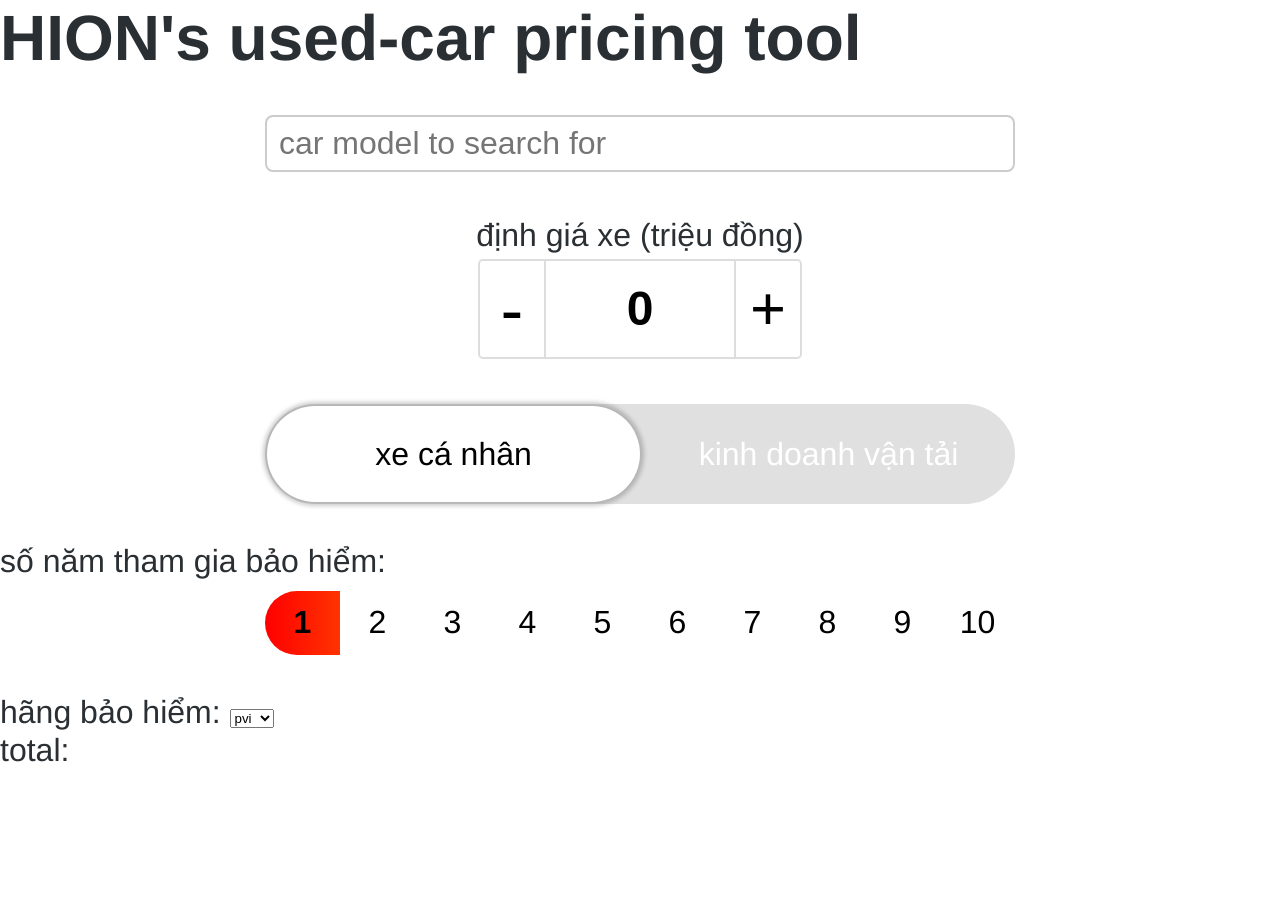
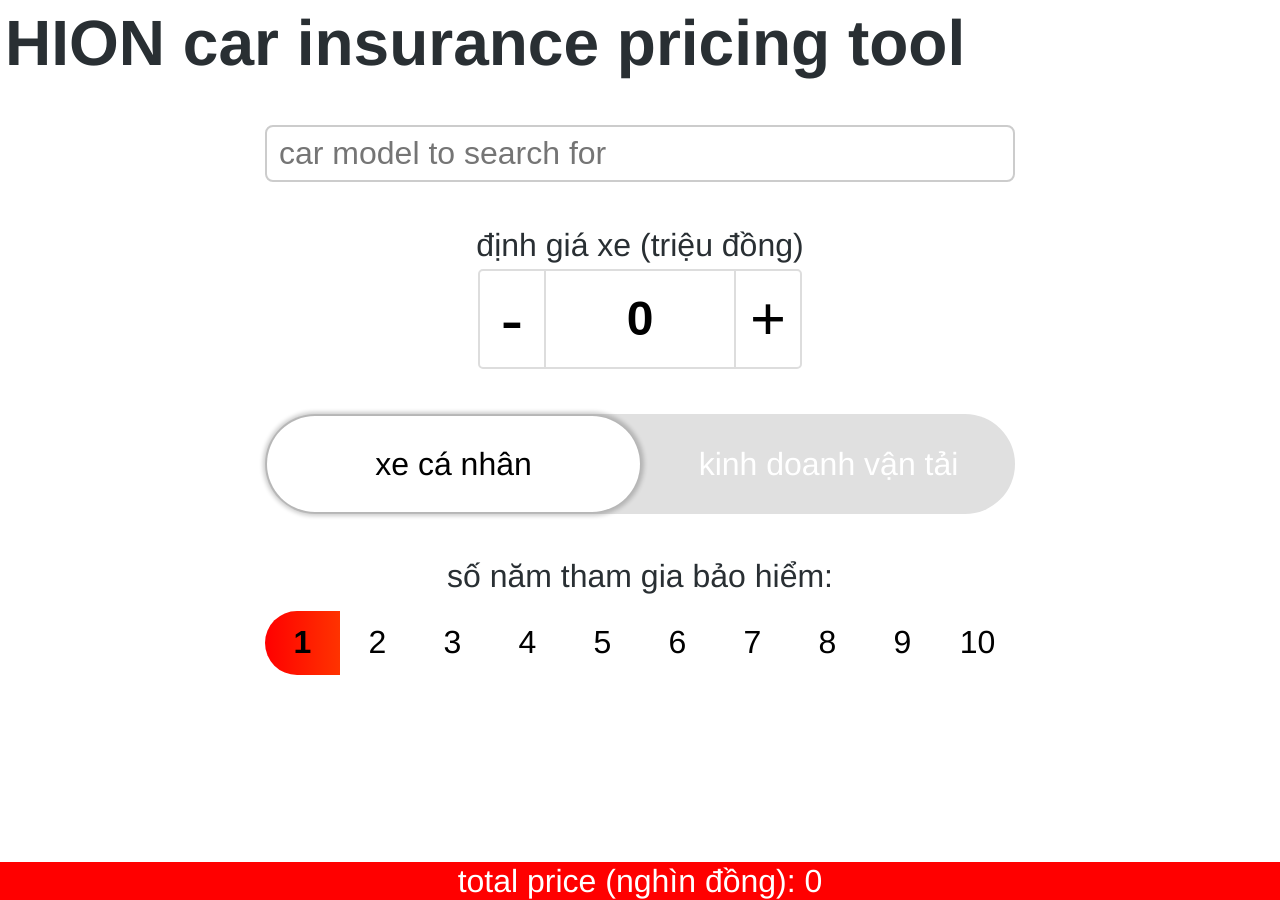
Before and after one commit to ttvi/ttvi.github.io, a Jekyll site: the page index.html, which Jekyll copies as it is, in a window 1280 px wide. Built offline with Jekyll 4.4.1, drawn with Linux system fonts in a browser that asks for light colours; some of the changed lines change nothing that is shown.

Commit message:
feat: add footer

```diff
--- /dev/null
+++ b/css/footer.css
@@ -0,0 +1,10 @@
+.footer {
+   position: fixed;
+   left: 0;
+   bottom: 0;
+   width: 100%;
+   background-color: red;
+   color: white;
+   text-align: center;
+   z-index: 20;
+}
--- a/css/slider.css
+++ b/css/slider.css
@@ -11,6 +11,7 @@
   border-radius: 32vw;
   box-sizing: border-box;
   background: linear-gradient(to right, #f00, #ff0, #0f0);
+  -webkit-tap-highlight-color: transparent;
 }
 
 .years input {
--- a/css/toggle.css
+++ b/css/toggle.css
@@ -3,6 +3,7 @@
   height: 20vw;
   max-height: 100px;
   font-size: min(5vw, 32px);
+  -webkit-tap-highlight-color: transparent;
 }
 .custom-checkbox input#status {
   display: none;
--- a/index.html
+++ b/index.html
@@ -6,6 +6,7 @@
   <link rel="stylesheet" href="css/toggle.css">
   <link rel="stylesheet" href="css/slider.css">
   <link rel="stylesheet" href="css/price.css">
+  <link rel="stylesheet" href="css/footer.css">
   <meta http-equiv="Content-Type" content="text/html; charset=utf-8">
   <meta name="viewport" content="width=device-width, initial-scale=1.0">
 </head>
@@ -13,145 +14,8 @@
   <script src="https://ajax.googleapis.com/ajax/libs/jquery/3.7.1/jquery.min.js"></script>
   <script src="https://twitter.github.io/typeahead.js/js/handlebars.js"></script>
   <script src="js/typeahead.bundle.js"/></script>
-
-  <script>
-
-    const MAX_COUNT = 10;
-    const MILLION = 1000000;
-    const BILLION = 1000000000;
-
-    let isCommercial = false;
-    let years = 1;
-    let provider = "vbi"
-
-    let modelPrice = 0;
-    let modelName = "";
-    let modelYear = 0;
-    let modelAge = 0;
-
-    function priceToString(priceString) {
-      let result = ""
-      const price = Number(priceString)
-      const bn = ~~(price / BILLION)
-      if (bn > 0) {
-        result += `${bn} tỷ `
-        const ml = ~~((price - bn*BILLION)/MILLION)
-        result += `${ml} triệu`
-      } else {
-        const ml = ~~(price / MILLION)
-        result += `${ml} triệu`
-      }
-      return result
-    }
-
-    function getRoundUpPrice() {
-      return ~~(modelPrice / MILLION);
-    }
-
-    const dict = new Map()
-    const keys = new Array()
-
-    console.log("size:", dict.size);
-    fetch("/data/index.csv")
-      .then(res => res.text())
-      .then(text => {
-        const lines = text.split(/\r\n|\n/)
-        lines.forEach((line, id) => {
-          const arr = line.split(/,/)
-          dict.set(arr[0].toLowerCase(), arr[1])
-          keys.push(arr[0].toLowerCase())
-        });
-        console.log("size:", dict.size);
-      })
-
-    function findMatches(data, q) {
-      console.log("query:", q)
-      var matches = [];
-      // iterate through the pool of strings and for any string that
-      // contains the substring `q`, add it to the `matches` array
-      data.forEach((str, i) => {
-        if (str.indexOf(q) >= 0) {
-          matches.push(str);
-        }
-      });
-      return matches;
-    };
-
-    const updateTotalPrice = () => {
-      console.log("commercial:", isCommercial);
-      console.log("years:", years);
-      console.log("provider:", provider);
-      document.getElementById("totalPrice").innerHTML = modelPrice*(isCommercial ? 0.012 : 0.011);
-    }
-
-    const commercialCheckBox = (checkbox) => {
-      isCommercial = checkbox.checked;
-      updateTotalPrice();
-    }
-
-    const yearsSelection = (select) => {
-      years = select.id.slice(4);
-      updateTotalPrice();
-    }
-
-    const providerSelection = (select) => {
-      provider = select.value;
-      updateTotalPrice();
-    }
-
-    const refreshModelInfo = (name) => {
-      modelName = name;
-      modelYear = Number(name.slice(-4));
-      modelPrice = ~~(dict.get(name) / MILLION);
-      modelAge = 2023 - modelYear;
-
-      // document.getElementById("model").innerHTML = modelName;
-      // document.getElementById("year").innerHTML = modelYear;
-      // document.getElementById("age").innerHTML = modelAge;
-      setEstimatedPrice(modelPrice);
-    }
-
-    const increaseEstimatedPrice = (amount) => {
-      setEstimatedPrice(modelPrice + amount);
-    }
-
-    const setEstimatedPrice = (amount) => {
-      modelPrice = amount;
-      document.getElementById("estimatedPrice").value = modelPrice;
-
-      updateTotalPrice();
-    }
-
-    $(document).ready(function() {
-        var substringMatcher = function(strs) {
-          return function findTheMatches(q, cb) {
-            var matches = keys;
-            q.toLowerCase().split(" ").forEach((item, i) => {
-              matches = findMatches(matches, item);
-            });
-            cb(matches);
-          }
-        };
-
-        $('.typeahead').typeahead({
-          hint: true,
-          highlight: false,
-          minLength: 1
-        },
-        {
-          name: 'states',
-          source: substringMatcher(keys)
-        });
-
-        $('.typeahead').on('typeahead:selected', function(event, datum) {
-          refreshModelInfo(datum);
-          updateTotalPrice();
-        });
-    });
-
-  </script>
-
- <h2 style="font-size:5vw">HION's used-car pricing tool</h2>
+  <script src="js/main.js"/></script>
+ <h2 style="font-size:5vw;padding:5px">HION car insurance pricing tool</h2>
  <br>
  <p>
    <center>
@@ -179,8 +43,8 @@
    </center>
    <br>
    <!-- years -->
-   <p>số năm tham gia bảo hiểm:</p>
    <center>
+     <p style="padding:5px">số năm tham gia bảo hiểm:</p>
      <div class="box">
        <div class="years">
          <input type="radio" name="years" id="year10" onchange="yearsSelection(this)"><label for="year10">10</label>
@@ -196,19 +60,10 @@
        </div>
      </div>
    </center>
-   <br>
-   <!-- years -->
-   hãng bảo hiểm:
-   <select name="pvi" id="provider" onchange="providerSelection(this)">
-     <option value="pvi">pvi</option>
-     <option value="bvi">bvi</option>
-     <option value="bsh">bsh</option>
-     <option value="vbi">vbi</option>
-   </select>
-   <br>
-   <!-- total -->
-   total: <p id="totalPrice"></p>
  </p>
- <br>
+ <!-- total -->
+ <div class="footer">
+   total price (nghìn đồng): <span id="totalPrice">0</span>
+ </div>
 </body>
 </html>
--- /dev/null
+++ b/js/main.js
@@ -0,0 +1,138 @@
+/**
+ * constants
+ */
+
+const PVI_VEHICLE_TYPES = {
+  TRANSPORTATION: 1,
+  PICKUP_TRUCK: 2,
+  VAN: 3,
+  SPECIALISTS: 4,
+  TRUCK_1: 5,
+  TRUCK_2: 6,
+  TRUCK_3: 7,
+  TRUCK_4: 8,
+  COMMERCIAL: 9
+};
+
+const MAX_COUNT = 10;
+const MILLION = 1000000;
+const BILLION = 1000000000;
+
+/**
+ * global variables
+ */
+
+let isCommercial = false;
+let years = 1;
+let provider = "vbi"
+
+let modelPrice = 0;
+let modelName = "";
+let modelYear = 0;
+let modelAge = 0;
+
+const dict = new Map()
+const keys = new Array()
+
+const updateTotalPrice = () => {
+  console.log("commercial:", isCommercial);
+  console.log("years:", years);
+  console.log("provider:", provider);
+  const pricePerYear = modelPrice*(isCommercial ? 12 : 11); // thousands VND
+  document.getElementById("totalPrice").innerHTML = pricePerYear * years;
+}
+
+const commercialCheckBox = (checkbox) => {
+  isCommercial = checkbox.checked;
+  updateTotalPrice();
+}
+
+const yearsSelection = (select) => {
+  years = select.id.slice(4);
+  updateTotalPrice();
+}
+
+const providerSelection = (select) => {
+  provider = select.value;
+  updateTotalPrice();
+}
+
+const refreshModelInfo = (name) => {
+  modelName = name;
+  modelYear = Number(name.slice(-4));
+  modelPrice = ~~(dict.get(name) / MILLION);
+  modelAge = 2023 - modelYear;
+
+  // document.getElementById("model").innerHTML = modelName;
+  // document.getElementById("year").innerHTML = modelYear;
+  // document.getElementById("age").innerHTML = modelAge;
+  setEstimatedPrice(modelPrice);
+}
+
+const increaseEstimatedPrice = (amount) => {
+  setEstimatedPrice(modelPrice + amount);
+}
+
+const setEstimatedPrice = (amount) => {
+  modelPrice = amount;
+  document.getElementById("estimatedPrice").value = modelPrice;
+
+  updateTotalPrice();
+}
+
+const findMatches = (data, q) => {
+  var matches = [];
+  // iterate through the pool of strings and for any string that
+  // contains the substring `q`, add it to the `matches` array
+  data.forEach((str, i) => {
+    if (str.indexOf(q) >= 0) {
+      matches.push(str);
+    }
+  });
+  return matches;
+};
+
+const init = () => {
+  fetch("/data/index.csv")
+    .then(res => res.text())
+    .then(text => {
+      const lines = text.split(/\r\n|\n/)
+      lines.forEach((line, id) => {
+        const arr = line.split(/,/)
+        dict.set(arr[0].toLowerCase(), arr[1])
+        keys.push(arr[0].toLowerCase())
+      });
+    })
+};
+
+/**
+ * initialization
+ */
+init();
+
+$(document).ready(function() {
+    var substringMatcher = function(strs) {
+      return function findTheMatches(q, cb) {
+        var matches = keys;
+        q.toLowerCase().split(" ").forEach((item, i) => {
+          matches = findMatches(matches, item);
+        });
+        cb(matches);
+      }
+    };
+
+    $('.typeahead').typeahead({
+      hint: true,
+      highlight: false,
+      minLength: 1
+    },
+    {
+      name: 'states',
+      source: substringMatcher(keys)
+    });
+
+    $('.typeahead').on('typeahead:selected', function(event, datum) {
+      refreshModelInfo(datum);
+      updateTotalPrice();
+    });
+});
```
